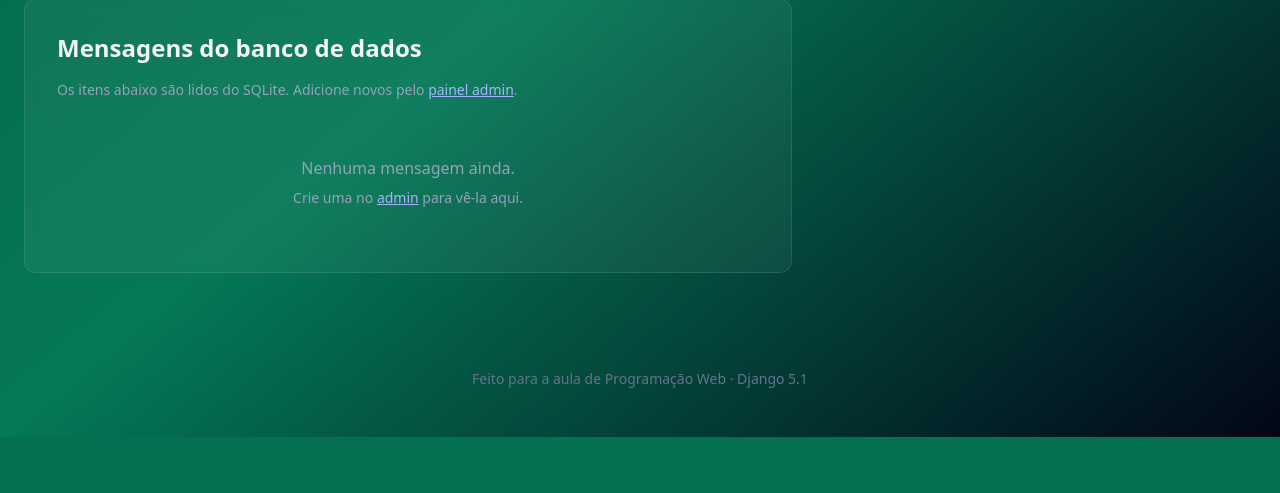
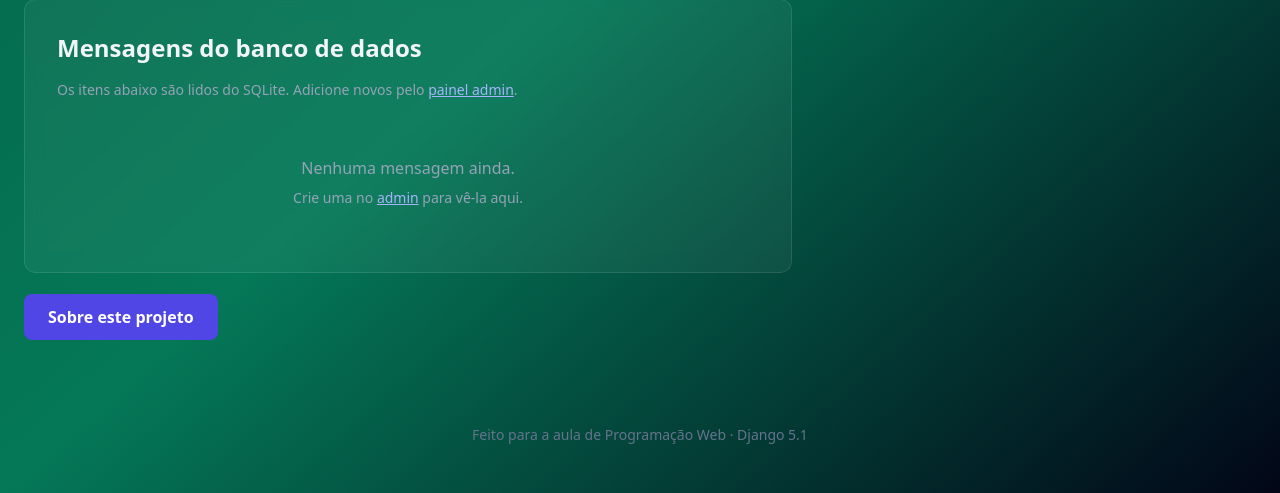
Before and after one commit to Leonardo2716ba/roteiro-django, a Django app: page / in a window 1280 px wide. Shown: the part 636-1129 px from the top of the page. Before the commit the page ends 1073 px from the top, so only its background shows below. Run offline with Django 5.2, Linux system fonts and the light colour scheme; data that the repository does not hold is empty; some libraries are stand-ins or nearby versions.

Commit message:
Adcionado o botao sobre

```diff
--- a/demo-django/home/urls.py
+++ b/demo-django/home/urls.py
@@ -4,4 +4,5 @@ from . import views
 
 urlpatterns = [
     path("", views.index, name="index"),
+    path("sobre/", views.sobre_view, name="sobre"),
 ]
--- a/demo-django/home/views.py
+++ b/demo-django/home/views.py
@@ -6,3 +6,6 @@ from .models import Mensagem
 def index(request):
     mensagens = Mensagem.objects.filter(titulo__icontains="oi")
     return render(request, "home/index.html", {"mensagens": mensagens})
+
+def sobre_view(request):
+    return render(request, "home/sobre.html")
--- a/demo-django/templates/home/index.html
+++ b/demo-django/templates/home/index.html
@@ -50,7 +50,6 @@
                 <p class="text-slate-400 text-sm">Um único <code class="font-mono bg-slate-800 px-1 rounded">docker compose up</code> e o ambiente está pronto.</p>
             </article>
         </section>
-
         <section class="bg-white/5 backdrop-blur border border-white/10 rounded-xl p-8 max-w-3xl">
             <h2 class="text-2xl font-bold mb-4">Mensagens do banco de dados</h2>
             <p class="text-slate-400 text-sm mb-6">
@@ -76,6 +75,11 @@
                 </div>
                 {% endif %}
             </section>
+            <div class="mt-8">
+            <a href="/sobre/" class="px-6 py-3 bg-indigo-600 hover:bg-indigo-500 text-white font-semibold rounded-lg transition-colors">
+                Sobre este projeto
+            </a>
+            </div>
         </main>
 
     <footer class="container mx-auto px-6 py-12 text-center text-slate-500 text-sm">
```
Lines whose indentation alone changed are shown as unchanged.
